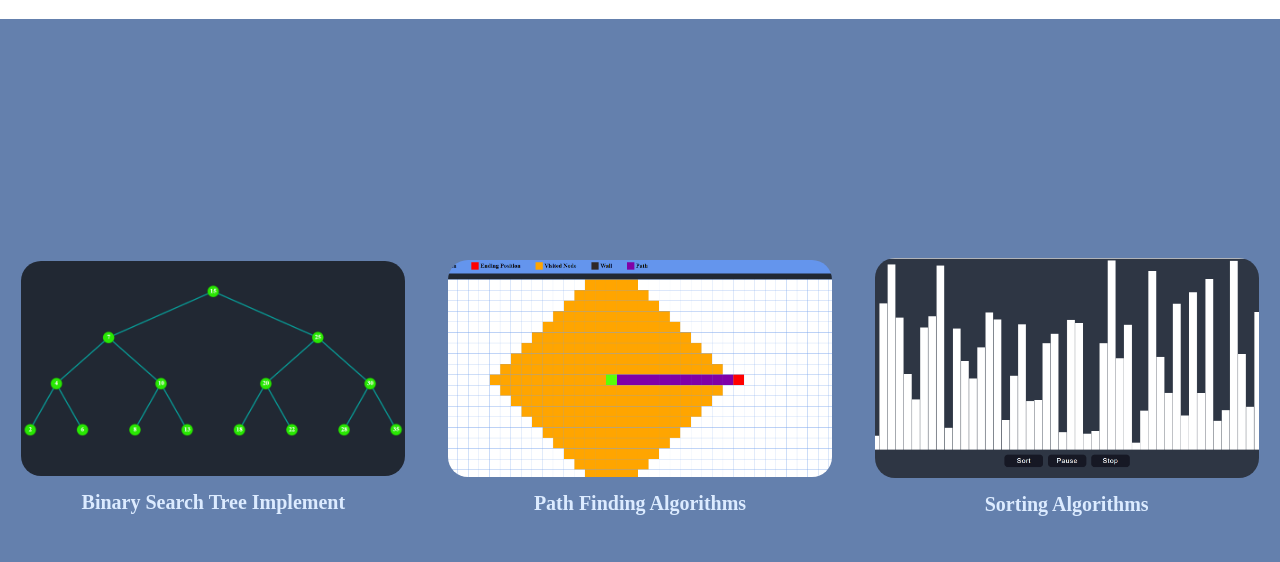
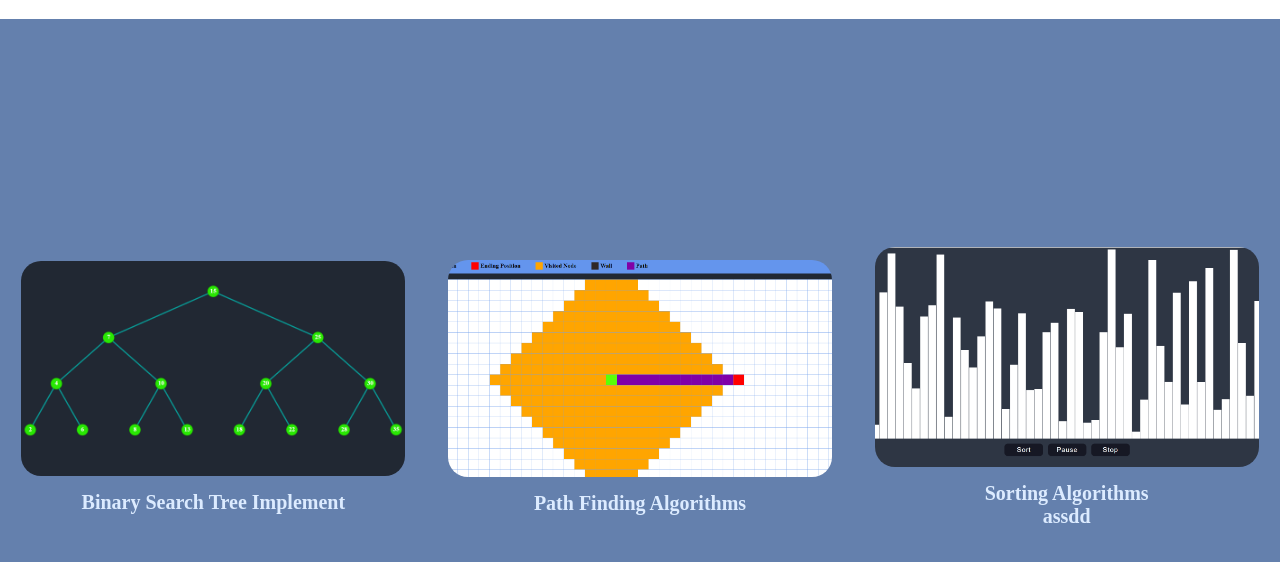
Before and after one commit to amishaaa0002/Algorithm-Visualizer, a plain HTML site: page Algorithm-Visualizer/index.html in a window 1280 px wide. Shown: the part 54-616 px from the top of the page. Drawn offline with Linux system fonts and the light colour scheme.

Commit message:
Update index.html

```diff
--- a/Algorithm-Visualizer/index.html
+++ b/Algorithm-Visualizer/index.html
@@ -35,6 +35,7 @@
               <img src="assets/sorting.png" class="image" />
             </div>
             <div id="title2">Sorting Algorithms</div>
+           <div>assdd</div>
           </a>
         </div>
       </div>
```
